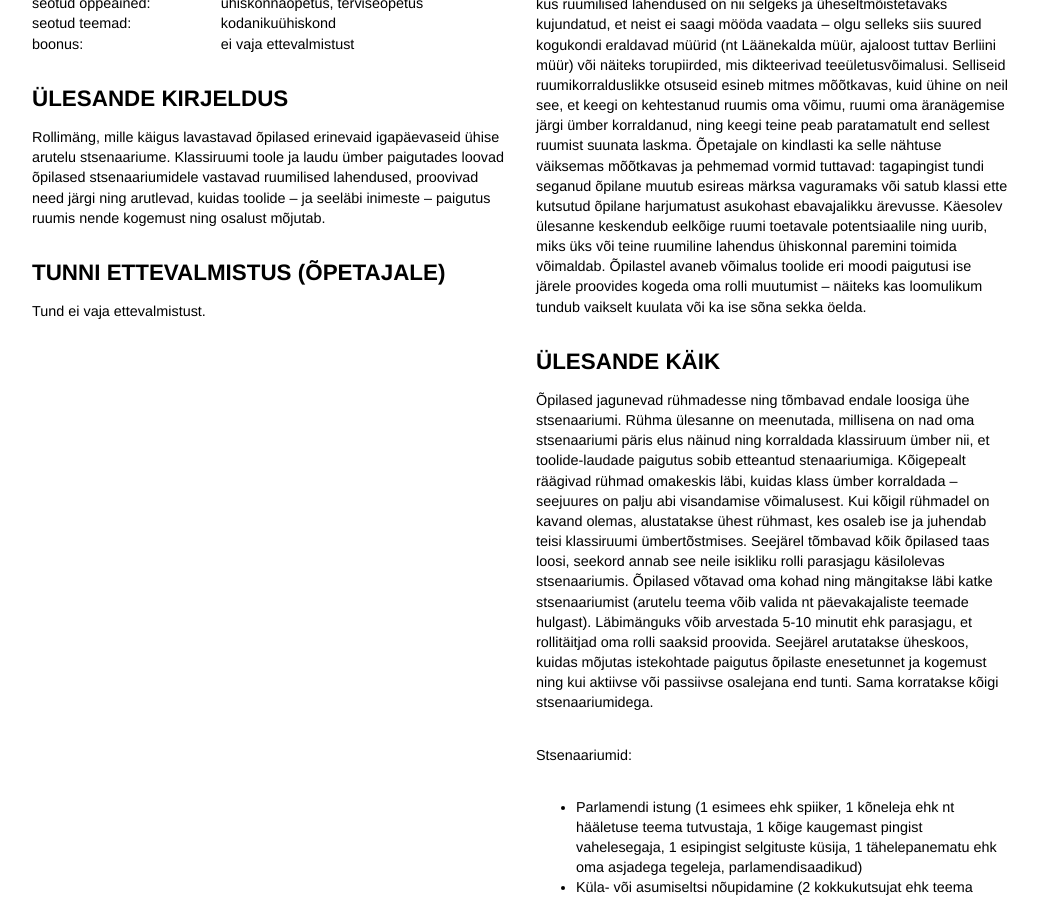
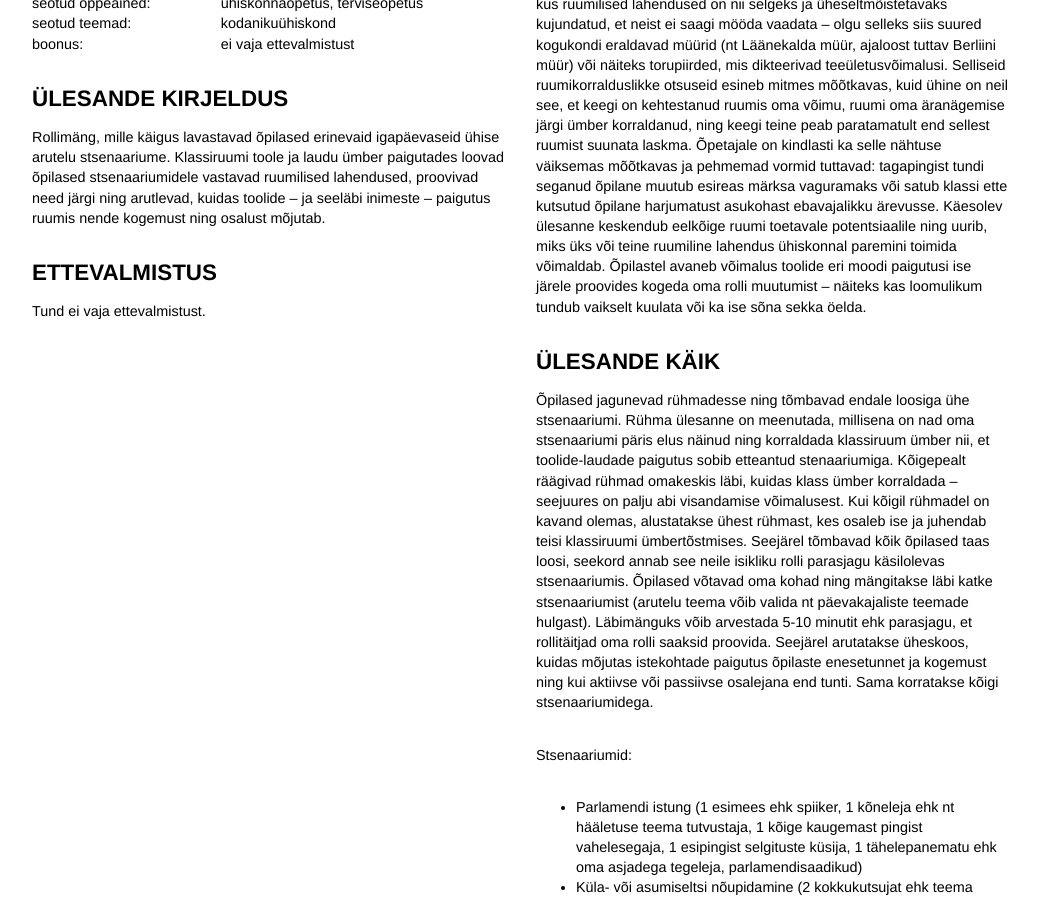
Before and after one commit to ruumiharidus/ruumiharidus.github.io, a Jekyll site: the page built from _posts/2015-12-04-istung.md, in a window 1280 px wide and 900 px high, scrolled down 1023 px. Shown: the whole window, without its empty margins (104-1142 px from the left). Built offline with Jekyll 4.4.1, drawn with Linux system fonts in a browser that asks for light colours; nearby versions of some CDN libraries.

Commit message:
Updated 2015-12-04-istung.md

```diff
--- a/_posts/2015-12-04-istung.md
+++ b/_posts/2015-12-04-istung.md
@@ -23,7 +23,7 @@ boonus:				| ei vaja ettevalmistust
 #### Ülesande kirjeldus
 Rollimäng, mille käigus lavastavad õpilased erinevaid igapäevaseid ühise arutelu stsenaariume. Klassiruumi toole ja laudu ümber paigutades loovad õpilased stsenaariumidele vastavad ruumilised lahendused, proovivad need järgi ning arutlevad, kuidas toolide – ja seeläbi inimeste – paigutus ruumis nende kogemust ning osalust mõjutab.
 
-#### Tunni ettevalmistus (õpetajale)
+#### Ettevalmistus
 Tund ei vaja ettevalmistust.
 
 </section>
```
